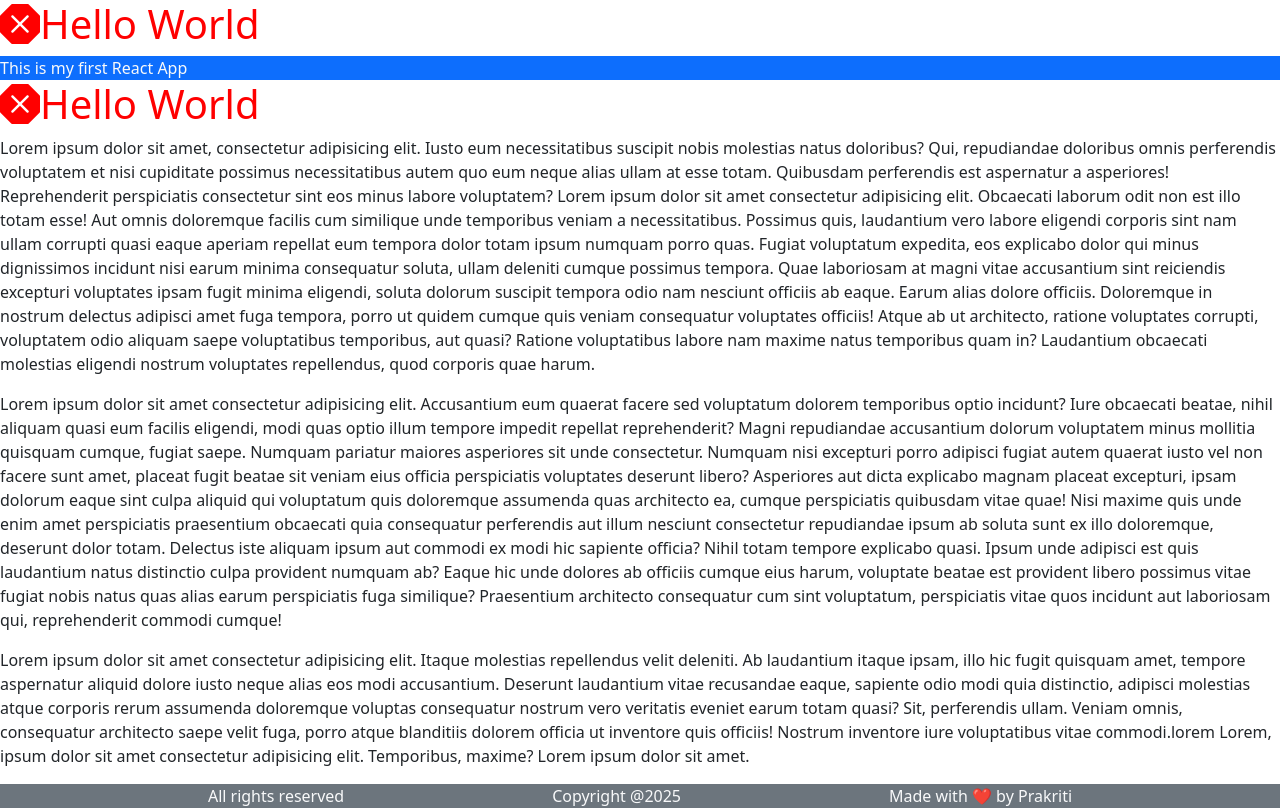
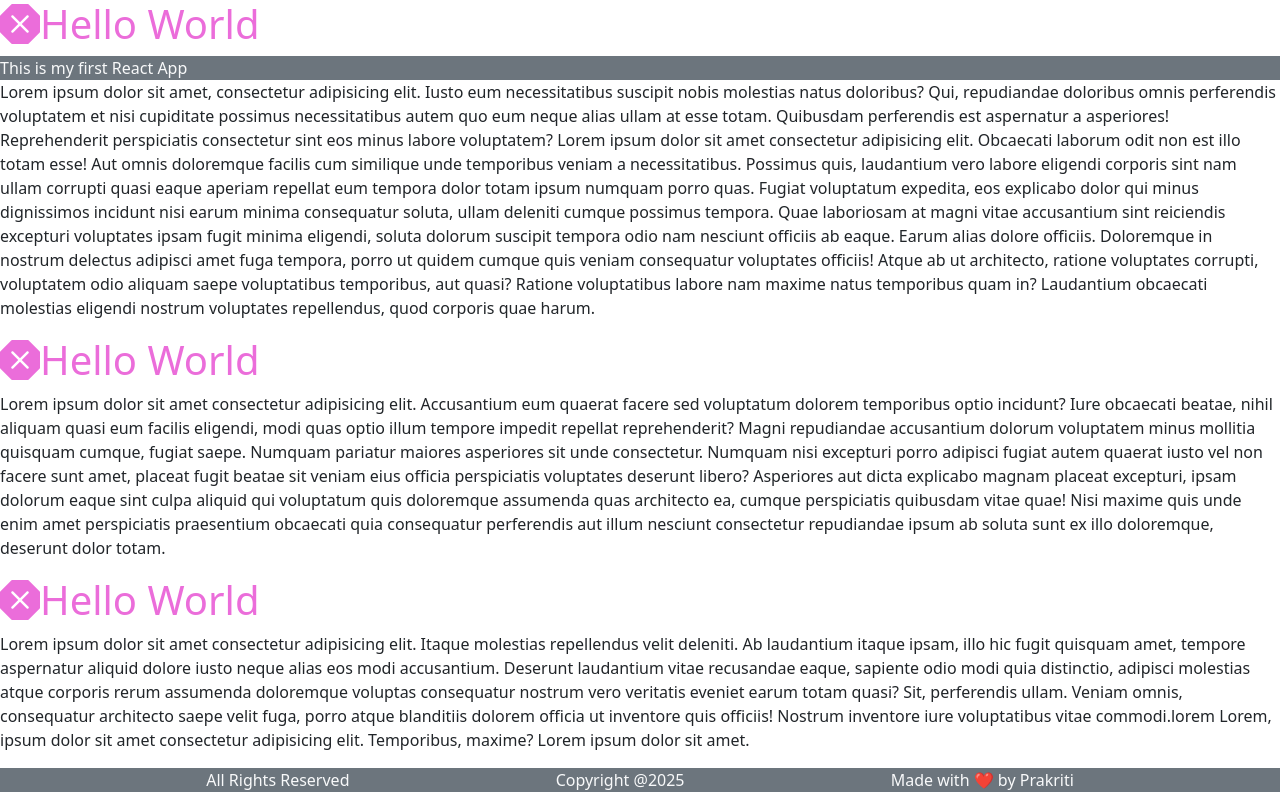
Before and after one commit to Prakrititiwari123/FullStackWebDevRICR, a React (Vite) app in the folder REACT/Demo/: page / in a window 1280 px wide. Built offline with nearby package versions, Linux system fonts and the light colour scheme.

Commit message:
functional components in react

```diff
--- a/REACT/Demo/src/App.jsx
+++ b/REACT/Demo/src/App.jsx
@@ -10,8 +10,7 @@ function App() {
   return (
     <>
       <Header />
-      <div className="bg-primary text-light">This is my first React App</div>
-      <Header />
+      <div className="bg-secondary text-light">This is my first React App</div>
       <p>
         Lorem ipsum dolor sit amet, consectetur adipisicing elit. Iusto eum
         necessitatibus suscipit nobis molestias natus doloribus? Qui,
@@ -37,6 +36,7 @@ function App() {
         molestias eligendi nostrum voluptates repellendus, quod corporis quae
         harum.
       </p>
+      <Header />
       <p>
         Lorem ipsum dolor sit amet consectetur adipisicing elit. Accusantium eum
         quaerat facere sed voluptatum dolorem temporibus optio incidunt? Iure
@@ -52,15 +52,9 @@ function App() {
         quibusdam vitae quae! Nisi maxime quis unde enim amet perspiciatis
         praesentium obcaecati quia consequatur perferendis aut illum nesciunt
         consectetur repudiandae ipsum ab soluta sunt ex illo doloremque,
-        deserunt dolor totam. Delectus iste aliquam ipsum aut commodi ex modi
-        hic sapiente officia? Nihil totam tempore explicabo quasi. Ipsum unde
-        adipisci est quis laudantium natus distinctio culpa provident numquam
-        ab? Eaque hic unde dolores ab officiis cumque eius harum, voluptate
-        beatae est provident libero possimus vitae fugiat nobis natus quas alias
-        earum perspiciatis fuga similique? Praesentium architecto consequatur
-        cum sint voluptatum, perspiciatis vitae quos incidunt aut laboriosam
-        qui, reprehenderit commodi cumque!
+        deserunt dolor totam.
       </p>
+      <Header />
       <p>
         Lorem ipsum dolor sit amet consectetur adipisicing elit. Itaque
         molestias repellendus velit deleniti. Ab laudantium itaque ipsam, illo
--- a/REACT/Demo/src/components/Footer.jsx
+++ b/REACT/Demo/src/components/Footer.jsx
@@ -3,7 +3,7 @@ const Footer = () => {
   return (
     <>
       <div className="d-flex justify-content-evenly bg-secondary text-light">
-        <span>All rights reserved</span>
+        <span>All Rights Reserved</span>
         <span>Copyright @2025</span>
         <span>Made with ❤️ by Prakriti</span>
       </div>
--- a/REACT/Demo/src/index.css
+++ b/REACT/Demo/src/index.css
@@ -3,6 +3,6 @@
 } */
 
 #head{
-  color: red;
+  color: rgb(235, 109, 218);
 
 }
```
